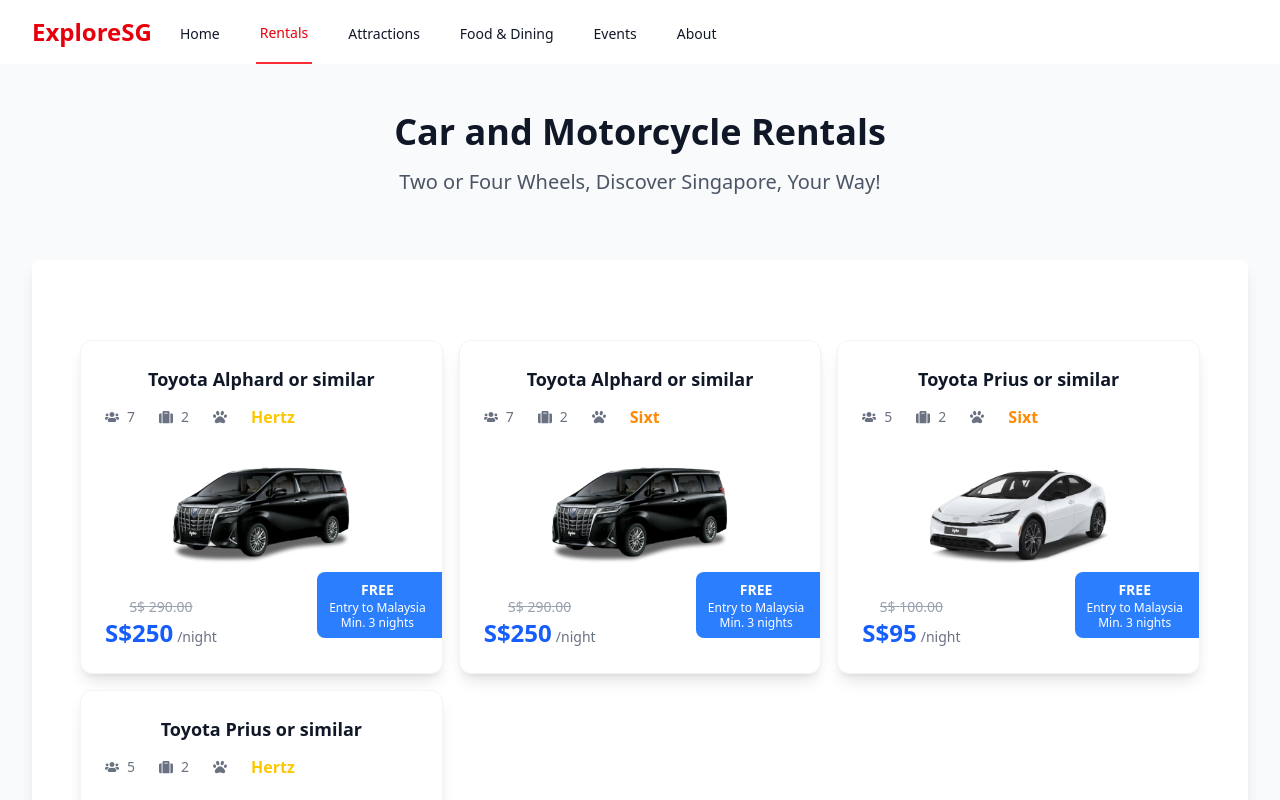
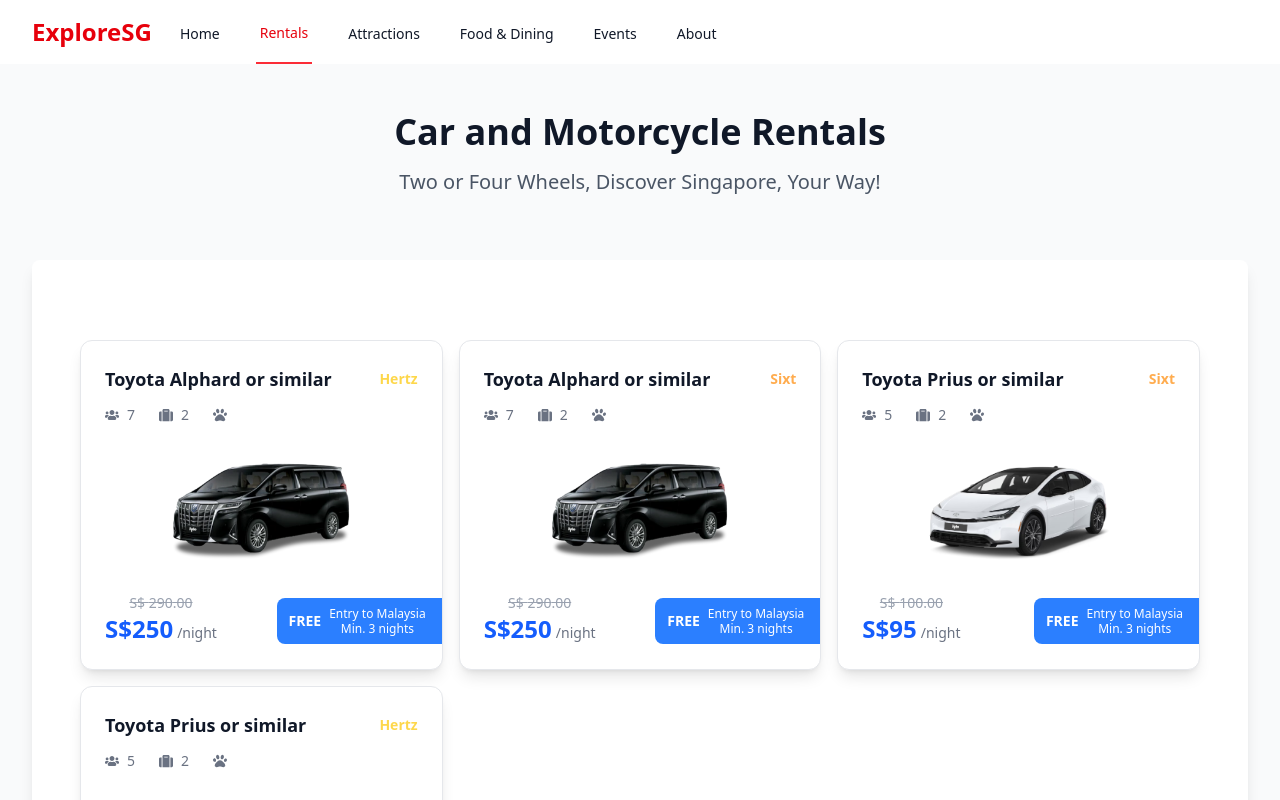
Before and after one commit to XploreSG/exploresg-frontend-service, a React (Vite) app: page /rentals in a window 1280 px wide. Shown: the top 800 px of the page. Built offline with nearby package versions, Linux system fonts and the light colour scheme.

Commit message:
EXPLORE-3: Car Rental Card

```diff
--- a/src/components/CarRentalCard/CardRentalCard.tsx
+++ b/src/components/CarRentalCard/CardRentalCard.tsx
@@ -25,49 +25,60 @@ const CarRentalCard: React.FC<CarRentalCardProps> = ({
   operatorStyling,
 }) => {
   return (
-    <div className="relative max-w-sm overflow-hidden rounded-xl border border-gray-100 bg-white shadow-lg">
+    <div className="group relative max-w-sm cursor-pointer overflow-hidden rounded-xl border border-gray-200 bg-white shadow-lg transition-all duration-300 ease-in-out hover:-translate-y-2 hover:scale-105 hover:border-blue-300 hover:shadow-2xl">
       {/* FREE promo badge - positioned absolutely to stick to right edge */}
       {promoText && (
-        <div className="absolute right-0 bottom-0.5 -translate-y-1/2 rounded-l-lg bg-blue-500 py-2 pr-4 pl-3 text-white">
-          <div className="text-sm font-bold">FREE</div>
+        <div className="absolute right-0 bottom-0.5 -translate-y-1/2 rounded-l-lg bg-blue-500 py-2 pr-4 pl-3 text-white transition-all duration-300 group-hover:bg-blue-600 group-hover:pr-5">
+          <div className="flex items-center">
+            <div className="mr-2 text-sm font-bold">FREE</div>
             <div className="text-xs leading-tight whitespace-nowrap">
               Entry to Malaysia
               <br />
               Min. 3 nights
             </div>
           </div>
+        </div>
       )}
 
+      {/* Subtle gradient overlay on hover */}
+      <div className="pointer-events-none absolute inset-0 bg-gradient-to-r from-blue-50/0 to-blue-50/0 transition-all duration-300 group-hover:from-blue-50/20 group-hover:to-purple-50/20"></div>
+
       {/* Header with model name */}
-      <div className="px-6 pt-6 pb-4">
-        <h2 className="text-lg font-semibold text-gray-900">{model}</h2>
+      <div className="relative px-6 pt-6 pb-4">
+        <div className="flex items-center justify-between">
+          <h2 className="text-lg font-semibold text-gray-900 transition-colors duration-300 group-hover:text-blue-700">
+            {model}
+          </h2>
+          <span
+            className={`text-sm font-bold ${operatorStyling} opacity-70 transition-opacity duration-300 group-hover:opacity-100`}
+          >
+            {operator}
+          </span>
+        </div>
 
         {/* Icons row */}
-        <div className="mt-3 flex items-center space-x-6 text-gray-500">
-          <div className="flex items-center space-x-2">
+        <div className="mt-3 flex items-center space-x-6 text-gray-500 transition-colors duration-300 group-hover:text-gray-700">
+          <div className="flex transform items-center space-x-2 transition-transform duration-300 group-hover:scale-110">
             <FaUsers className="text-sm" />
             <span className="text-sm font-medium">{seats}</span>
           </div>
-          <div className="flex items-center space-x-2">
+          <div className="flex transform items-center space-x-2 transition-transform duration-300 group-hover:scale-110">
             <FaSuitcase className="text-sm" />
             <span className="text-sm font-medium">{luggage}</span>
           </div>
-          <div className="flex items-center space-x-2">
+          <div className="flex transform items-center space-x-2 transition-transform duration-300 group-hover:scale-110">
             <FaPaw className="text-sm" />
-          </div>
-          <div className="flex items-center space-x-2">
-            {/* <FaPaw className="text-sm" /> */}
-            <p className={`font-bold ${operatorStyling}`}>{operator}</p>
           </div>
         </div>
       </div>
 
       {/* Car image */}
-      <div className="px-6 pb-6">
+      <div className="relative px-6 pb-6">
+        <div className="overflow-hidden rounded-lg">
           <img
             src={imageUrl}
             alt={model}
-          className="h-32 w-full object-contain"
+            className="h-32 w-full transform object-contain transition-transform duration-500 group-hover:scale-110"
             onError={(e) => {
               console.log("Image failed to load:", imageUrl);
               e.currentTarget.style.display = "none";
@@ -75,24 +86,36 @@ const CarRentalCard: React.FC<CarRentalCardProps> = ({
           />
         </div>
 
+        {/* Subtle shimmer effect on hover */}
+        <div className="pointer-events-none absolute inset-6 -translate-x-full bg-gradient-to-r from-transparent via-white/20 to-transparent transition-transform duration-700 group-hover:translate-x-full"></div>
+      </div>
+
       {/* Pricing section */}
-      <div className="px-6 pb-6">
+      <div className="relative px-6 pb-6">
         <div className="flex items-center justify-between">
           <div className="flex flex-col">
             {originalPrice && (
-              <span className="text-sm text-gray-400 line-through">
+              <span className="text-sm text-gray-400 line-through transition-all duration-300 group-hover:text-gray-500">
                 S$ {originalPrice}.00
               </span>
             )}
             <div className="flex items-baseline space-x-1">
-              <span className="text-2xl font-bold text-blue-600">
+              <span className="text-2xl font-bold text-blue-600 transition-all duration-300 group-hover:scale-105 group-hover:text-blue-700">
                 S${price}
               </span>
-              <span className="text-sm text-gray-500">/night</span>
+              <span className="text-sm text-gray-500 transition-colors duration-300 group-hover:text-gray-600">
+                /night
+              </span>
             </div>
           </div>
         </div>
+
+        {/* Animated bottom border */}
+        <div className="absolute bottom-0 left-0 h-1 w-0 bg-gradient-to-r from-blue-500 to-purple-500 transition-all duration-500 group-hover:w-full"></div>
       </div>
+
+      {/* Subtle ring effect on hover */}
+      <div className="absolute inset-0 rounded-xl ring-0 ring-blue-400/0 transition-all duration-300 group-hover:ring-2 group-hover:ring-blue-400/20"></div>
     </div>
   );
 };
--- a/src/pages/FleetPage.tsx
+++ b/src/pages/FleetPage.tsx
@@ -47,7 +47,7 @@ const FleetPage: React.FC = () => {
                 luggage={2}
                 originalPrice={100}
                 price={95}
-                promoText="FREE Entry to Malaysia Min. 3 nights"
+                promoText="FREE Entry to Malaysia Min. 4 nights"
                 // Fixed image path - use absolute path from public folder
                 imageUrl="/assets/prius.png"
                 operator="Sixt"
@@ -59,7 +59,7 @@ const FleetPage: React.FC = () => {
                 luggage={2}
                 originalPrice={100}
                 price={95}
-                promoText="FREE Entry to Malaysia Min. 3 nights"
+                promoText="FREE Entry to Malaysia Min. 5 nights"
                 // Fixed image path - use absolute path from public folder
                 imageUrl="/assets/prius.png"
                 operator="Hertz"
```
Lines whose indentation alone changed are shown as unchanged.
